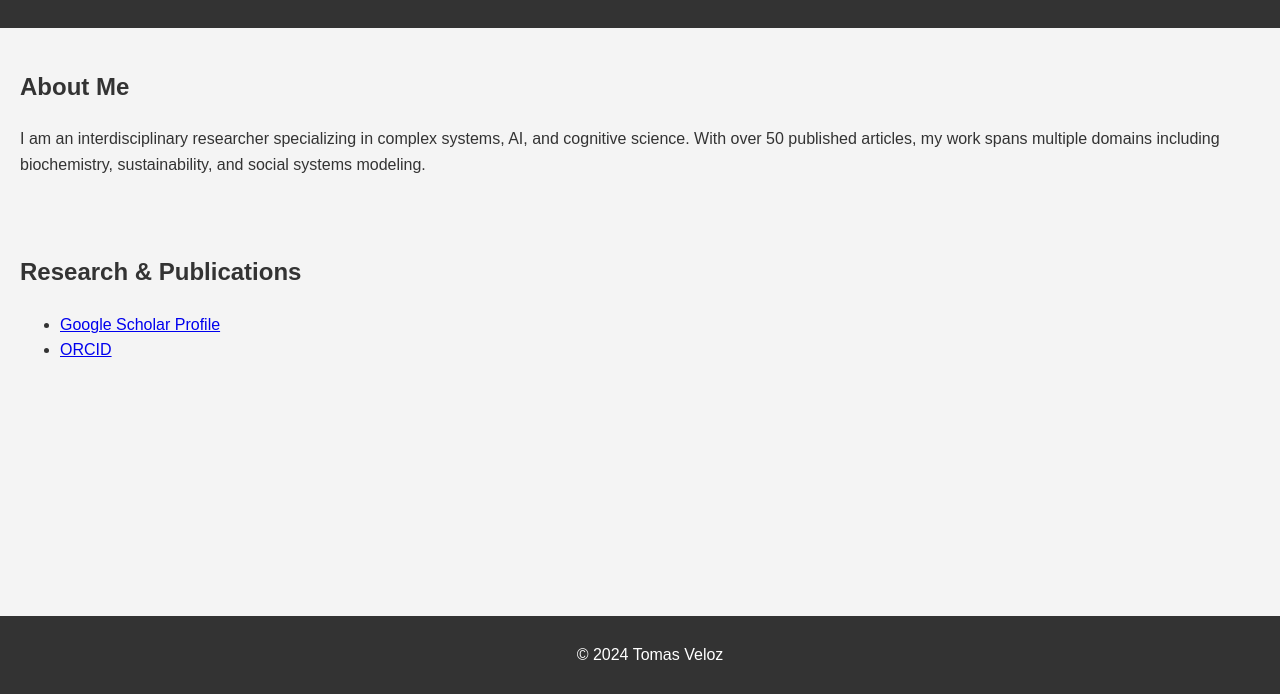
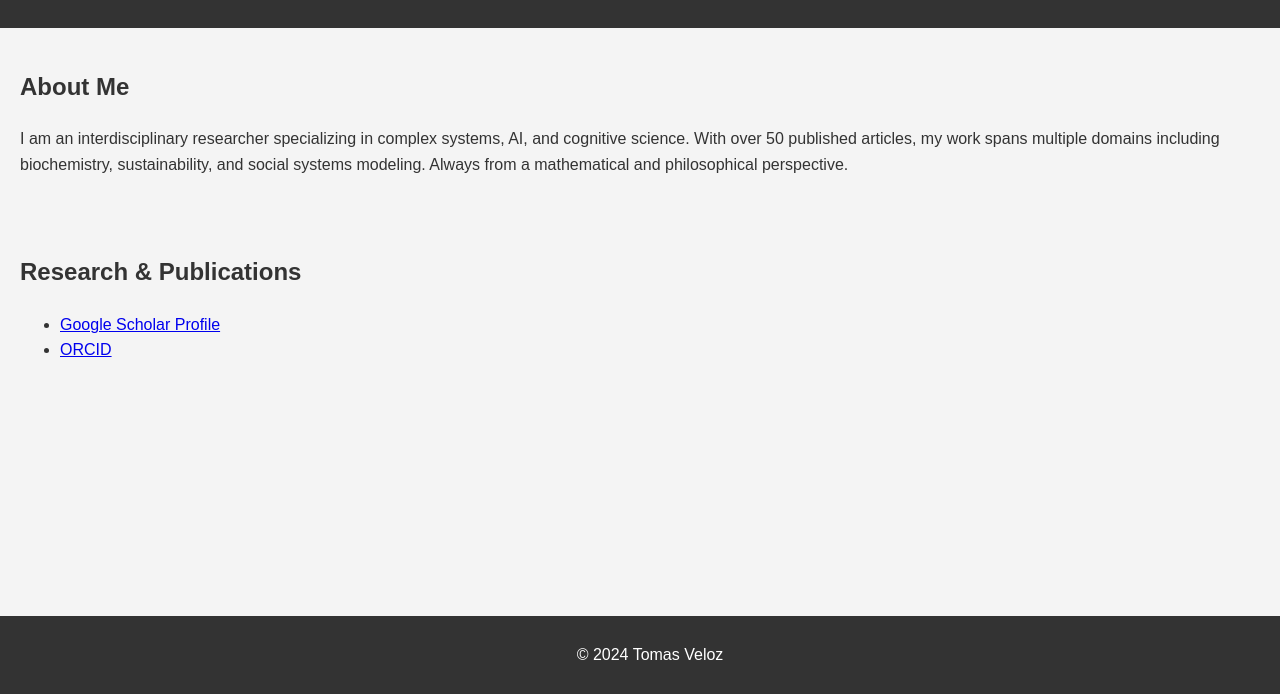
Before and after one commit to tveloz/tveloz.github.io, a plain HTML site: page index.html in a window 1280 px wide. Shown: the part 106-800 px from the top of the page. Drawn offline with Linux system fonts and the light colour scheme.

Commit message:
Hello website 2

```diff
--- a/index.html
+++ b/index.html
@@ -15,7 +15,7 @@
     <p>
       I am an interdisciplinary researcher specializing in complex systems, AI, and cognitive science.
       With over 50 published articles, my work spans multiple domains including biochemistry,
-      sustainability, and social systems modeling.
+      sustainability, and social systems modeling. Always from a mathematical and philosophical perspective.
     </p>
   </section>
   <section>
```
